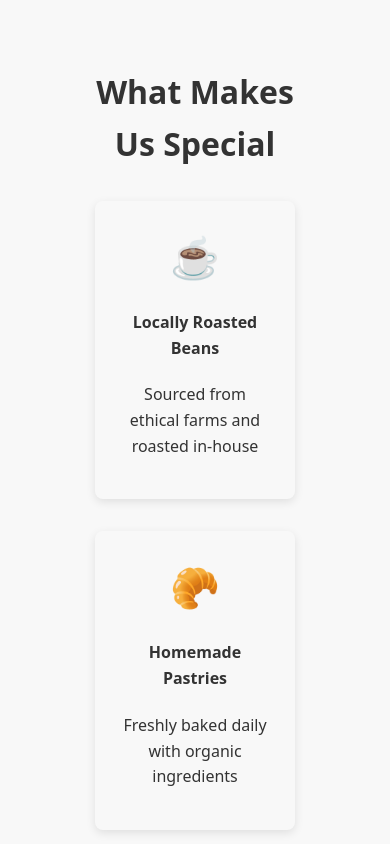
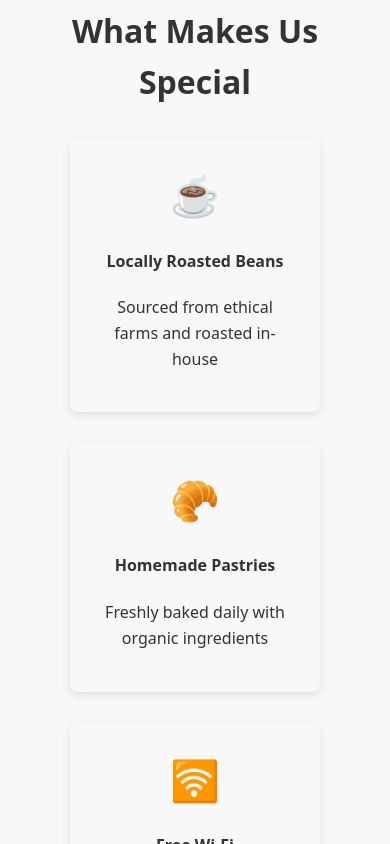
Before and after one commit to ComfyClicks/Comfy-Cafe, a website built with webpack: page src/template.html in a window 390 px wide. Shown: the part 1156-2000 px from the top of the page. Built offline with nearby package versions, Linux system fonts and the light colour scheme.

Commit message:
fixed responsive styling problems on home page

```diff
--- a/src/styles.css
+++ b/src/styles.css
@@ -188,11 +188,13 @@ nav {
   display: grid;
   grid-template-columns: repeat(2, 1fr);
   gap: 2rem;
-  margin: 2rem 0;
+  margin: 2rem 0 0 0;
 }
 
 .feature-card {
   text-align: center;
+  max-width: 350px;
+  min-width: 250px;
   padding: 1.5rem;
   border-radius: 8px;
   box-shadow: 0px 3px 10px rgba(0, 0, 0, 0.1);
@@ -380,10 +382,6 @@ nav {
 
 /* Responsive adjustments */
 @media (max-width: 992px) {
-  .features-grid {
-    grid-template-columns: repeat(2, 1fr);
-  }
-
   .featured-menu-grid {
     grid-template-columns: repeat(2, 1fr);
   }
```
